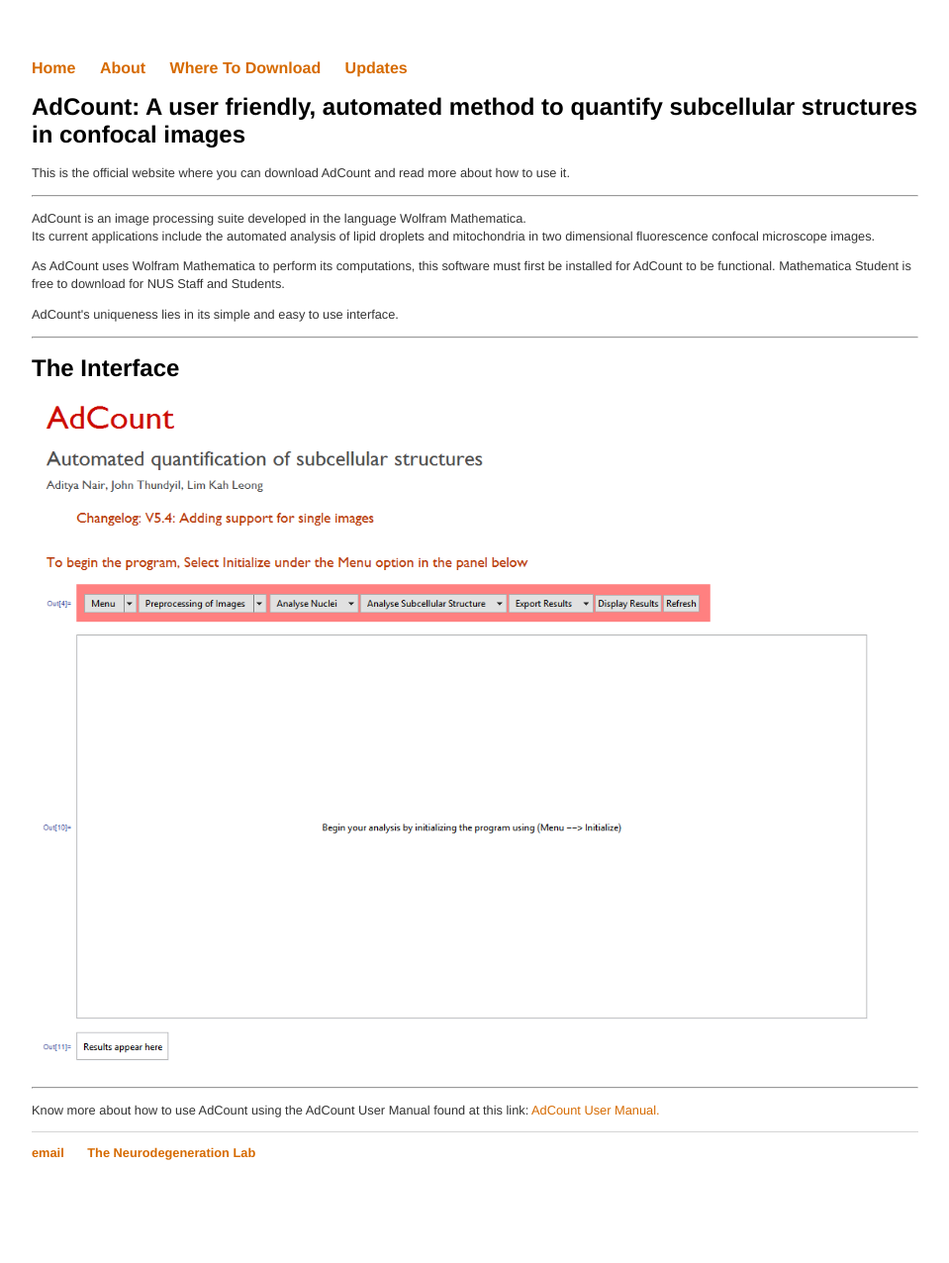
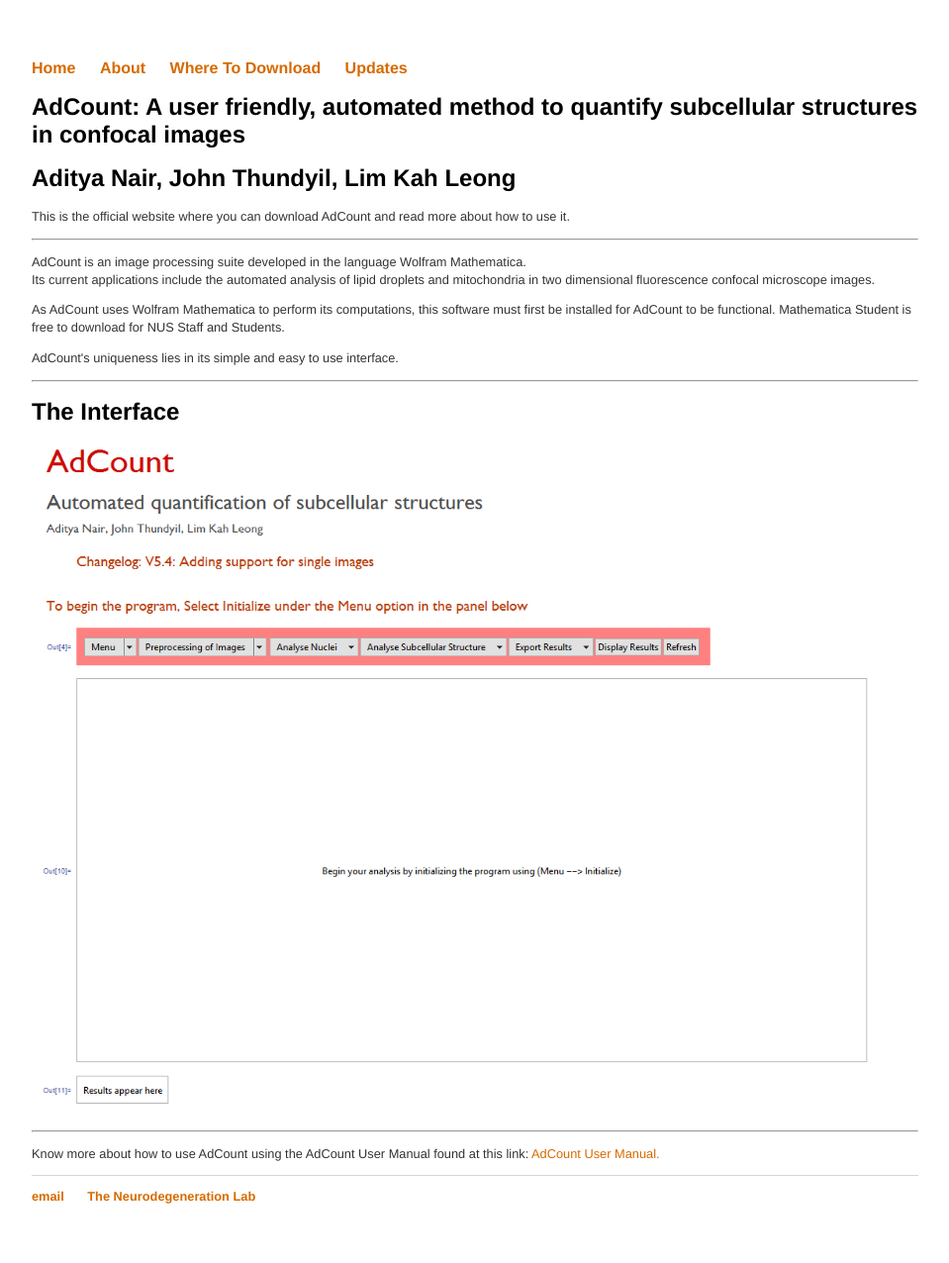
Before and after one commit to adcount/adcount.github.io, a Jekyll site: the page built from index.html, in a window 1280 px wide. Shown: the whole page at 99% size, without its empty margins (160-1119 px from the left). Built offline with Jekyll 4.4.1, drawn with Linux system fonts in a browser that asks for light colours; before the commit the page ends 1232 px from its top, so only the background shows below that.

Commit message:
Update index.html

```diff
--- a/index.html
+++ b/index.html
@@ -4,6 +4,7 @@ title: AdCount
 ---
 <div class="blurb">
 	<h1>AdCount: A user friendly, automated method to quantify subcellular structures in confocal images</h1>
+	<h1>Aditya Nair, John Thundyil, Lim Kah Leong</h1>
 	<p>This is the official website where you can download AdCount and read more about how to use it.</p><hr>
 
 	<p>AdCount is an image processing suite developed in the language Wolfram Mathematica.<br> Its current applications include the automated analysis of lipid droplets and mitochondria in two dimensional fluorescence confocal microscope images.</p>
```
